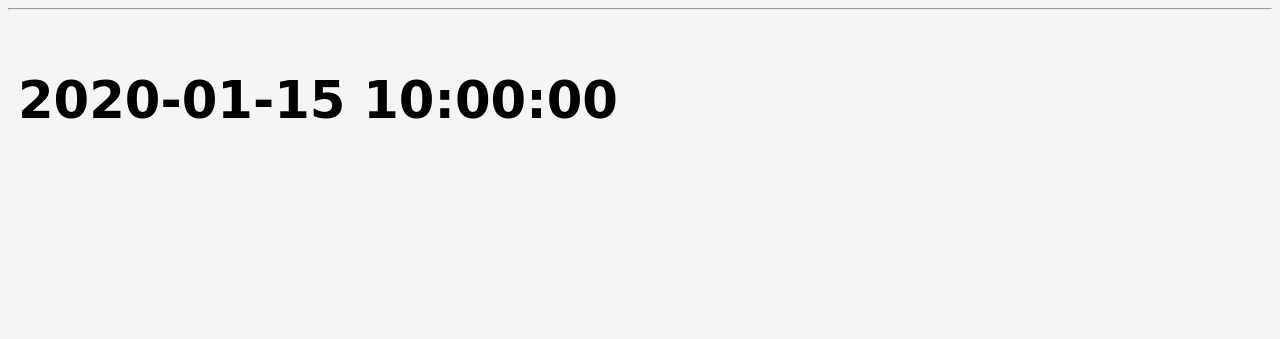
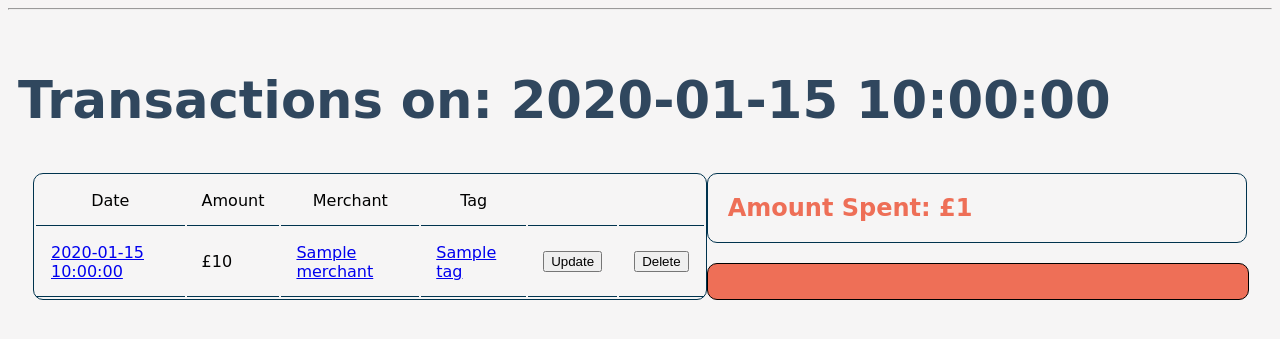
Before and after one commit to The-Adam-The/expen-dr, a Flask app: template templates/transactions/show.html in a window 1280 px wide. Shown: the part 98-437 px from the top of the page. Run offline with Flask 2, Linux system fonts and the light colour scheme; the template is opened without the code that fills it: most values are stand-ins (such as "Sample title", 1, 10 or a date in 2020); some web fonts are replaced.

Commit message:
Added transaction data for merchants. Tested and working.

```diff
--- a/console.py
+++ b/console.py
@@ -27,7 +27,7 @@ def create_transaction(min_payment= 1, max_payment = 1000, start_date = '-2y', e
     merchants = merchant_repository.select_all()
     tags = tag_repository.select_all()
     fake = Faker()
-    random_date = fake.date_between(start_date, end_date='now')
+    random_date = fake.date_between(start_date, end_date)
     random_payment = random.randrange(min_payment, max_payment)
     random_merchant = random.choice(merchants)
     random_tag = random.choice(tags)
--- a/controllers/merchant_controller.py
+++ b/controllers/merchant_controller.py
@@ -4,6 +4,7 @@ from flask import Blueprint
 from models.merchant import Merchant
 
 import repositories.merchant_repository as merchant_repository
+import repositories.transaction_repository as transaction_repository
 
 merchants_blueprint = Blueprint('merchants', __name__)
 
@@ -28,11 +29,12 @@ def merchants():
     merchants = merchant_repository.select_all()
     return render_template('merchants/index.html', merchants=merchants)
 
-#Read One
+
 @merchants_blueprint.route('/merchants/<id>', methods=['GET'])
 def show(id):
     merchant = merchant_repository.select(id)
-    return render_template('merchants/show.html', merchant=merchant)
+    transactions = transaction_repository.select_by_merchant(merchant)
+    return render_template('merchants/show.html', merchant=merchant, transactions=transactions)
 
 
 #Update
--- a/controllers/transaction_controller.py
+++ b/controllers/transaction_controller.py
@@ -14,8 +14,8 @@ import repositories.merchant_repository as merchant_repository
 
 
 #date vars
-today_date = datetime.date.today()
-first_of_month = today_date.replace(day=1)
+# today_date = datetime.date.today()
+# first_of_month = today_date.replace(day=1)
 
 transaction_blueprint = Blueprint("transaction", __name__)
 
@@ -63,11 +63,14 @@ def change_date_transactions():
 
 
 
-#Read One
 @transaction_blueprint.route('/transactions/<id>')
 def show(id):
+
     transaction = transaction_repository.select(id)
-    return render_template('transactions/show.html', transaction=transaction)
+    daily_transactions = transaction_repository.select_by_date(transaction.date, transaction.date)
+    total_spent = Transaction.total_spending(daily_transactions)
+
+    return render_template('transactions/show.html', transaction=transaction, daily_transactions=daily_transactions, total_spent=total_spent)
 
 #Update
 @transaction_blueprint.route('/transactions/<id>/edit')
--- a/repositories/merchant_repository.py
+++ b/repositories/merchant_repository.py
@@ -39,8 +39,6 @@ def update_merchant(merchant):
     run_sql(sql, values)
 
 
-
-
 def delete_all():
     sql = "DELETE FROM merchants"
     run_sql(sql)
--- a/static/style.css
+++ b/static/style.css
@@ -6,6 +6,7 @@ h1 {
     /* font-family: 'Corben', cursive; */
     font-family: 'Baloo Tamma 2', cursive;
     font-size: 3.2em;
+    color: #30475E;
 }
 
 h2, h3, h4, h5, p, ul, td, th, label {
--- a/templates/transactions/show.html
+++ b/templates/transactions/show.html
@@ -1,7 +1,47 @@
 {% extends 'base.html'%}
 {% block content %}
 
-<h1>{{ transaction.date }}</h1>
+<h1>Transactions on: {{ transaction.date }}</h1>
+<div class="section-split">
+    <section class="main-info">
+        <div class="table-div">
+            <table>
+                <tr>
+                    <th>Date</th>
+                    <th>Amount</th>
+                    <th>Merchant</th>
+                    <th>Tag</th>
+                    <th></th>
+                    <th></th>
+                </tr>
+                {% for daily_transaction in daily_transactions  %}
+                <tr>
+                    <td><a href="transactions/{{daily_transaction.id}}">{{daily_transaction.date}}</a></td>
+                    <td>£{{transaction.amount}} <a href="merchants/{{daily_transaction.merchant.id}}"></a></td>
+                    <td><a href="merchants/{{daily_transaction.merchant.id}}">{{daily_transaction.merchant.name}}</a> </td>
+                    <td><a href="tags/{{daily_transaction.tag.id}}">{{daily_transaction.tag.name}}</a></td>
+                    <td><form action="transactions/{{transaction.id}}/edit">
+                            <button type="submit">Update</button>
+                        </form>
+                    </td>
+                    <td>
+                        <form action="transactions/{{daily_transaction.id}}/delete" method="post">
+                            <button type="submit">Delete</button>
+                        </form>
+                    </td>
+                </tr>
+                {% endfor %}
+            </table>
+        </div>
+    </section>
+<section class="summary">
+    <h2 class="expense-statement">Amount Spent: £{{total_spent}}</h2>
+
+<section class="graph-space">
+
+</section>
+
+
 
 
 {% endblock %}
```
Also changed, not shown: repositories/transaction_repository.py (+16 -1 lines), templates/merchants/show.html (+40 -0 lines).
